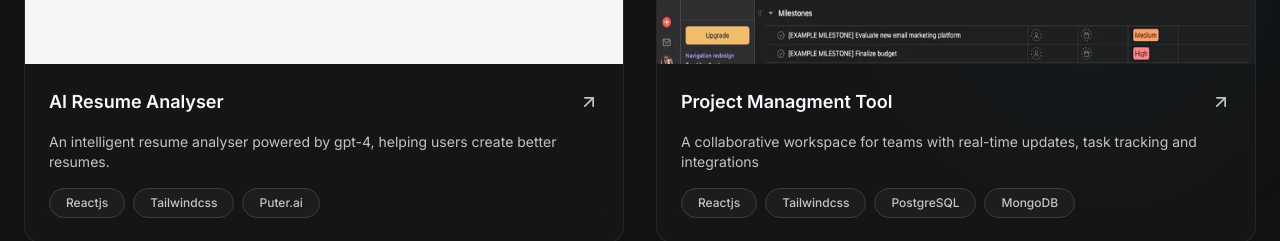
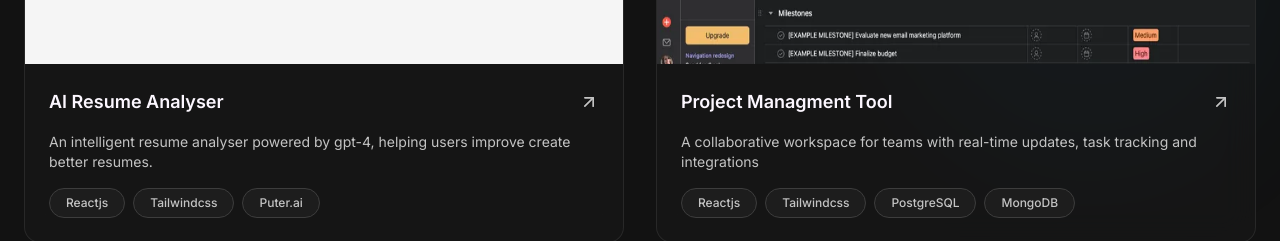
Before and after one commit to nikhilsuresh400/reactPortfolio_v26, a React (Vite) app: page / in a window 1280 px wide. Shown: the part 2480-2721 px from the top of the page. Built offline with nearby package versions, Linux system fonts and the light colour scheme; a web font is replaced by a local one.

Commit message:
fix: improve description for AI Resume Analyser project

```diff
--- a/src/pages/Project.jsx
+++ b/src/pages/Project.jsx
@@ -8,7 +8,7 @@ import project4 from '../assets/writingassistant-project.webp'
 const projects = [
     {
         title: "AI Resume Analyser",
-        description: "An intelligent resume analyser powered by gpt-4, helping users create better resumes.",
+        description: "An intelligent resume analyser powered by gpt-4, helping users improve create better resumes.",
         image: project1,
         tags: ["Reactjs", "Tailwindcss", "Puter.ai"],
         link: "https://resume-analyser-aipowered.vercel.app/",
```
